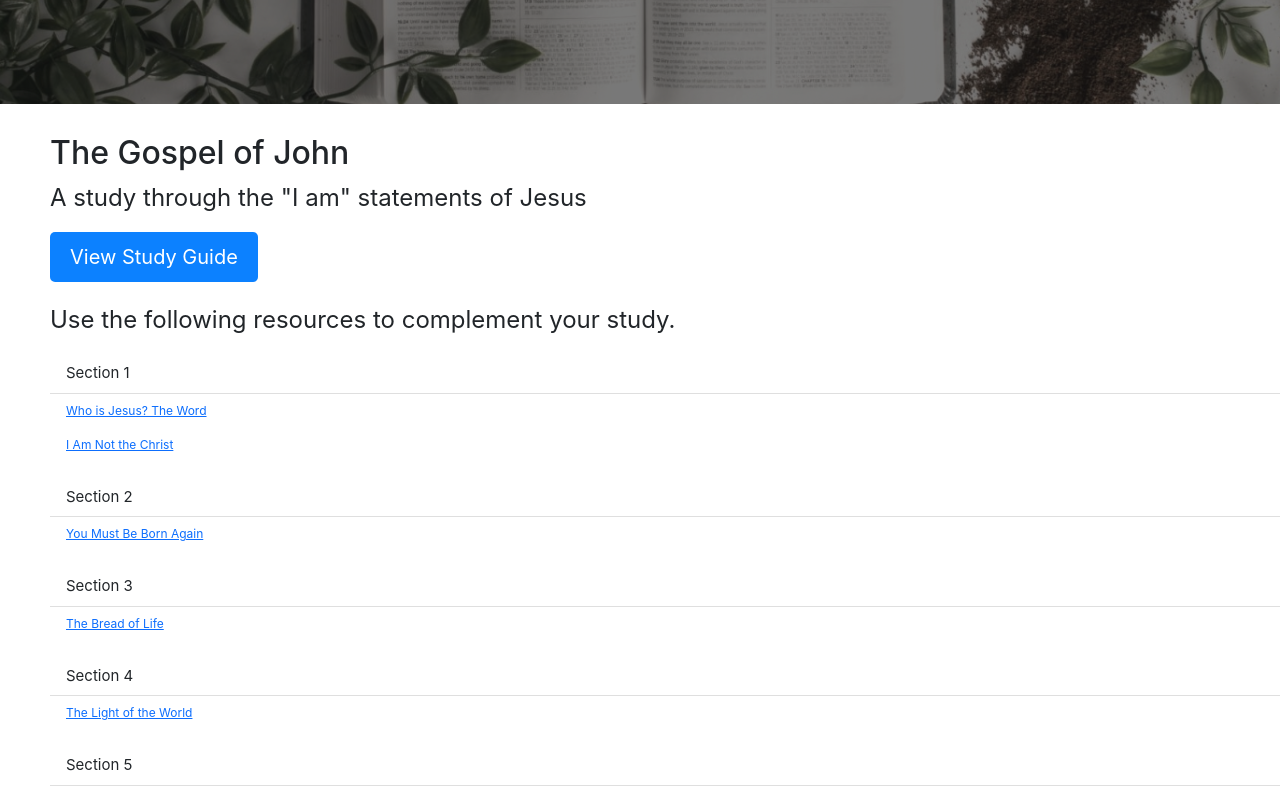
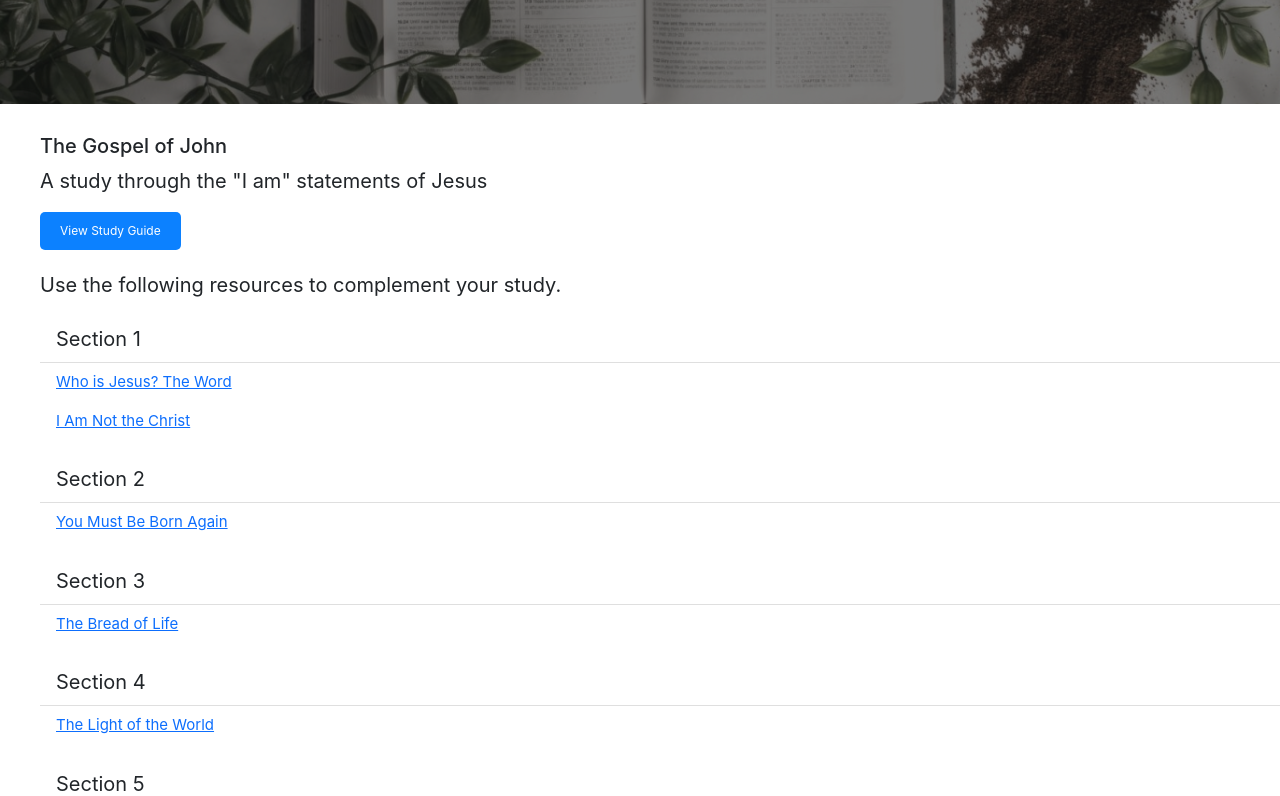
Before and after one commit to graceoncampus/goc-web-v3, a React (Create React App) app: page /JohnStudyGuide in a window 1280 px wide. Shown: the part 380-1176 px from the top of the page. Built offline with nearby package versions, Linux system fonts and the light colour scheme; no server answers; what aws-amplify would draw is missing.

Commit message:
Change Font Again

```diff
--- a/src/Components/User/Resources/JohnStudyGuide.scss
+++ b/src/Components/User/Resources/JohnStudyGuide.scss
@@ -52,15 +52,15 @@
 }
 
 h1 {
-    font-size: 2.5rem;
+    font-size: 20px;
 }
 
 h2 {
-    font-size: 2rem;
+    font-size: 20px;
 }
 
 p {
-    font-size: 1.5rem;
+    font-size: 20px;
 }
 
 .container {
@@ -68,7 +68,7 @@ p {
 }
 
 .card-header {
-    font-size: 15px;
+    font-size: 20px;
 }
 
 .btn-btn-primary {
@@ -78,7 +78,7 @@ p {
     color: white;
     text-align: center;
     text-decoration: none;
-    font-size: 16px;
+    font-size: 20px;
     border-radius: 5px;
     transition: background-color 0.3s ease, transform 0.3s ease;
     border: none;
@@ -98,16 +98,16 @@ p {
 }
 
 .btn-btn-primary {
-    font-size: 20px;
+    font-size: 12px;
 }
 
 .list-group-item {
-    font-size: 12px;
+    font-size: 15px;
 }
 
 .contaiser-mt-4 {
     margin-top: 30px;
-    margin-left: 50px;
+    margin-left: 40px;
 }
 
 .overlay h1 {
```
